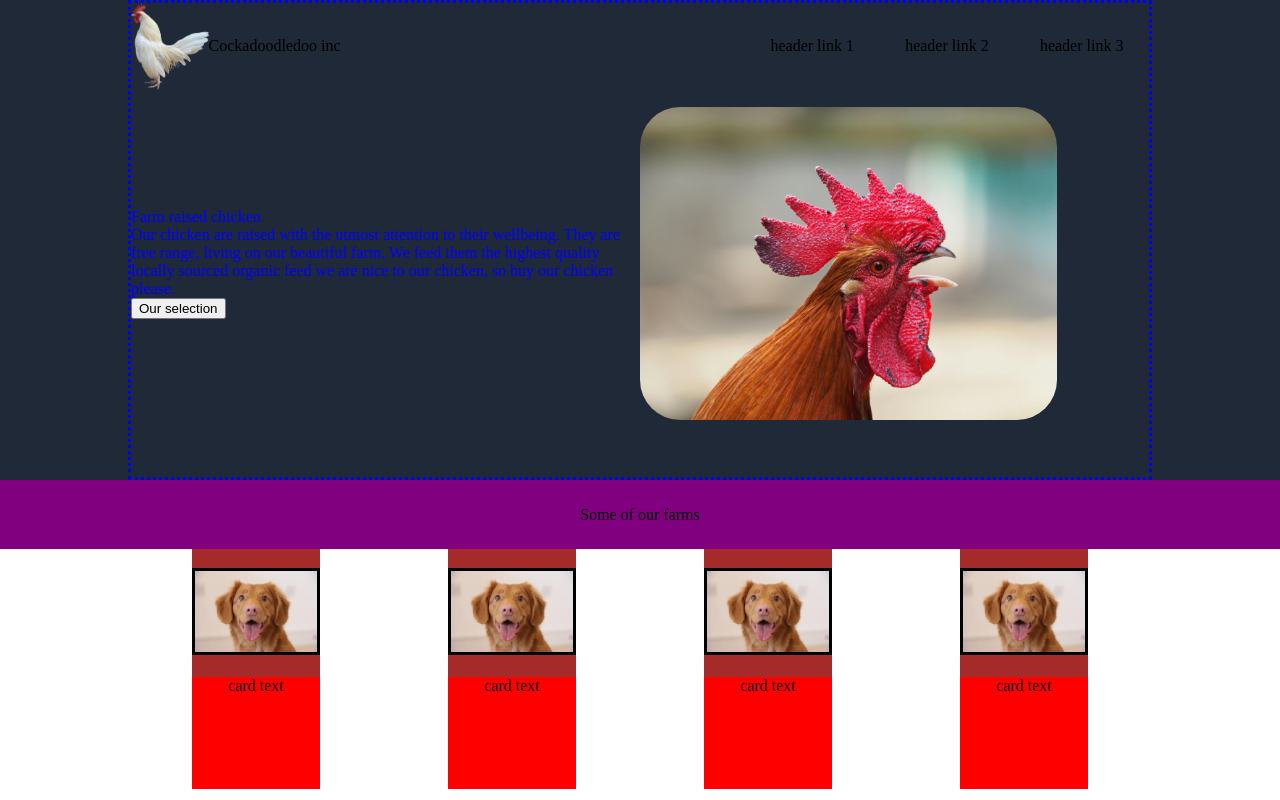
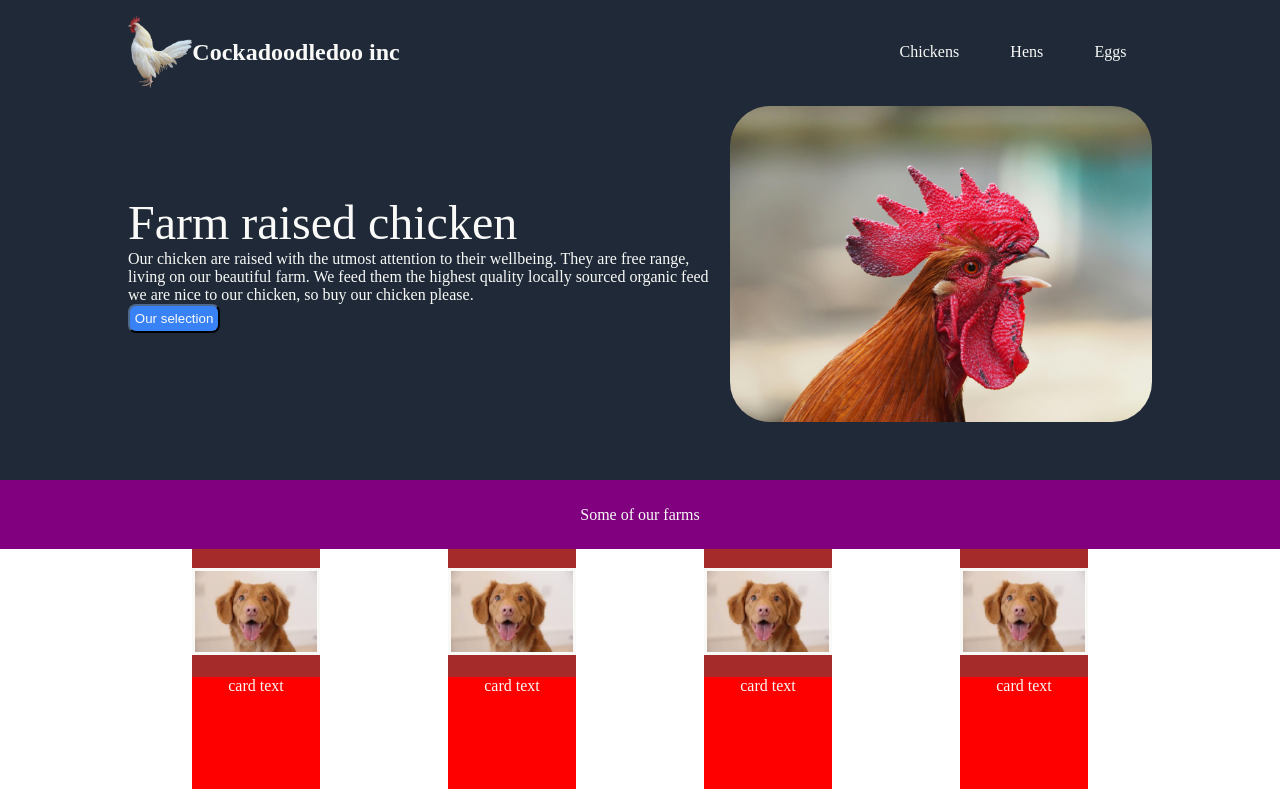
Before and after one commit to MeasureOneCodeTwice/LandingPage, a plain HTML site: page index.html in a window 1280 px wide. Shown: the top 800 px of the page. Drawn offline with Linux system fonts and the light colour scheme.

Commit message:
finished hero styling

```diff
--- a/index.html
+++ b/index.html
@@ -15,12 +15,12 @@
              <header>
                  <div class="name-and-logo">
                      <img class="logo" src="content/cock.png" alt="logo image">
-                     Cockadoodledoo inc
+                     <p> Cockadoodledoo inc </p>
                  </div>
                  <div class="link-wrapper">
-                     <p> header link 1</p>
-                     <p> header link 2</p>
-                     <p> header link 3</p>
+                     <p> Chickens </p>
+                     <p> Hens </p>
+                     <p> Eggs </p>
                  </div>
              </header>
              <div id="website-goal-container">
--- a/style.css
+++ b/style.css
@@ -1,16 +1,20 @@
 * {
     margin: 0px;
     box-sizing: border-box; /* boarder counts towards width */
+    font: Roboto;
 }
 
 #hero
 {
     background-color; #1F2937;
+    color: #F9FAF8;
 }
 
 header
 {
+    padding: 2vh 0 0 0;
     height: 20%;
+    width: 100%;
     display: flex;
     justify-content: space-between;
     background-color: #1f2937;
@@ -32,21 +36,28 @@ header .link-wrapper
 {
     margin: 0 10vw;
     padding: 0 0 5vh;
-    border: dotted;
-    border-color: blue;
     height: 100%;
 }
 
 header .name-and-logo
 {
+    height: 100%;
     display: flex;
     align-items: center;
 
 }
-header .name-and-logo .logo
+header .name-and-logo img
 {
+    display: block;
     height: 100%;
     width: auto;
+}
+
+header .name-and-logo p
+{
+    font-weight: 700;
+    font-size: 24px;
+
 }
 
 header .link-wrapper
@@ -57,7 +68,7 @@ header .link-wrapper
 
 header .link-wrapper p
 {
-    padding: 0 2vw;
+    margin: 0 2vw;
 
 }
 
@@ -70,16 +81,29 @@ header .link-wrapper p
 }
 
 
-#website-goal-container .text
+#website-goal-container .text .title
 {
-    color: blue;
     flex: 1;
+    font-weight: 400;
+    font-size: 48px;
+}
+
+#website-goal-container .text button
+{
+    color: #F9FAF8;
+    background-color: #3882F6;
+    border-color: #1F2937;
+    padding: 0.6vh;
+    border-radius: 1vh;
+
 }
 
 #website-goal-container .image
 {
     flex: 1;
     height: 90%;
+    display: flex;
+    justify-content: flex-end;
 
 }
 
```
